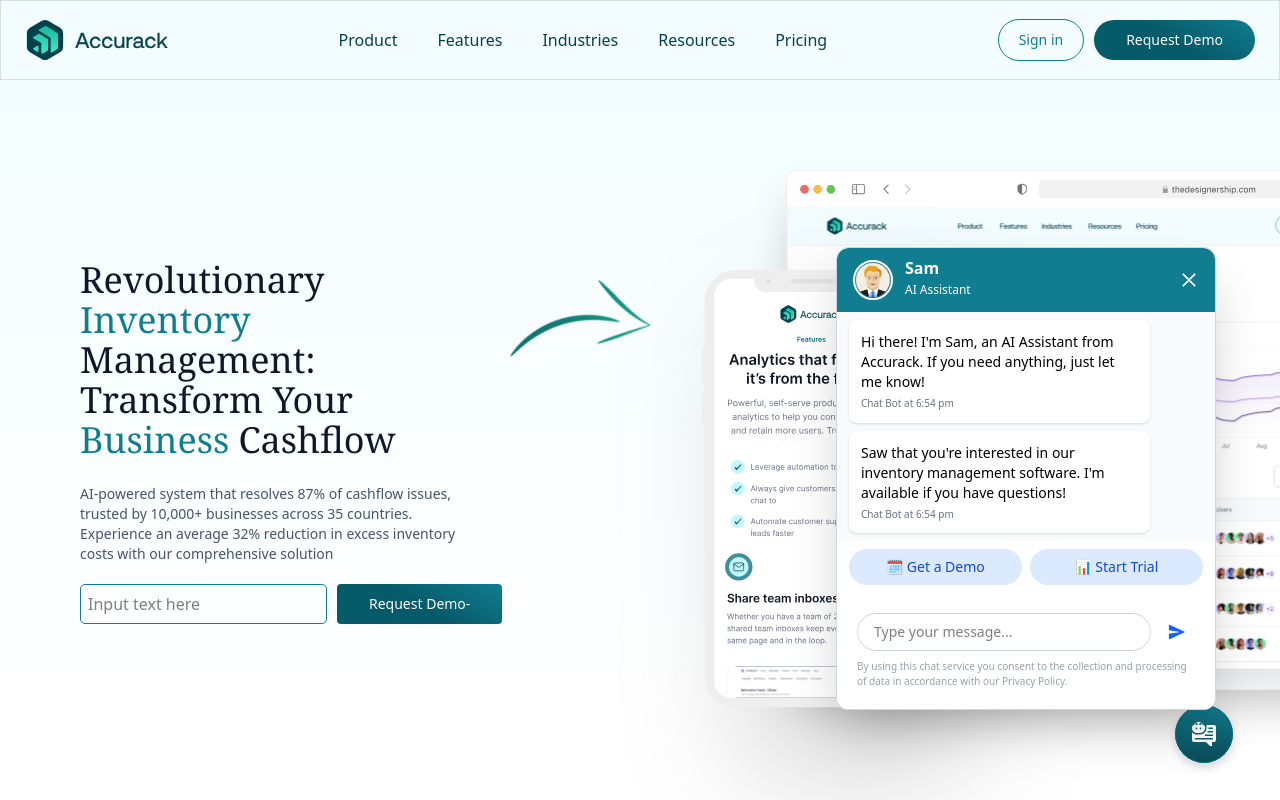
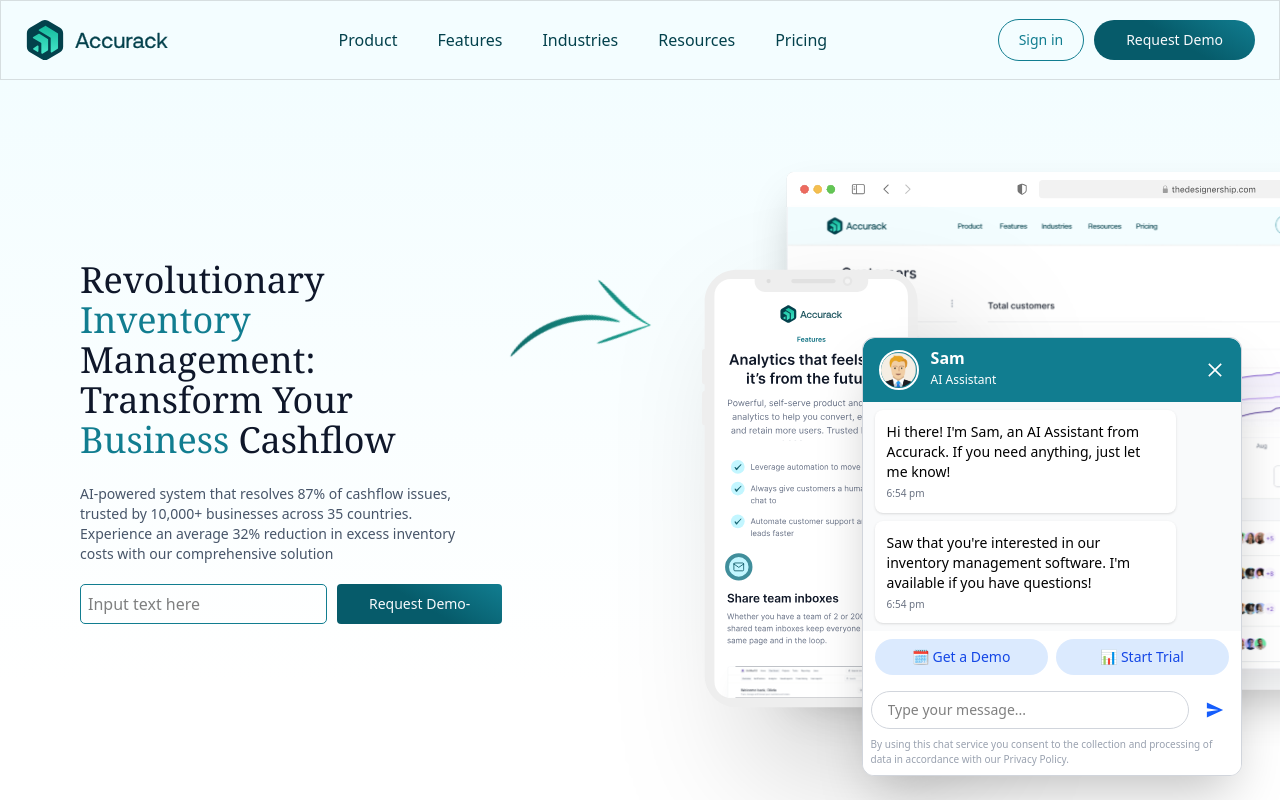
Before and after one commit to Syed-Abdul-Ahad-Innova360/Accurack, a React (Vite) app: page / in a window 1280 px wide. Both pictures are taken after a click on the picture 1203 px from the left and 738 px from the top of the page. Shown: the top 800 px of the page. Built offline with nearby package versions, Linux system fonts and the light colour scheme.

Commit message:
completed chatbot functionality

```diff
--- a/src/components/LandingPageComponents/ChatBot.tsx
+++ b/src/components/LandingPageComponents/ChatBot.tsx
@@ -1,104 +1,9 @@
 
-
-
-
-// import { useState } from 'react';
-// import avatar from '../../assets/avatar.png'; // make sure this exists or use any online avatar
-
-// function ChatBot() {
-//   const [messages, setMessages] = useState([
-//     {
-//       sender: 'Accurack',
-//       time: '6:54 pm',
-//       text: "Hi there! I'm Sam, an AI Assistant from Accurack. If you need anything, just let me know!",
-//     },
-//     {
-//       sender: 'Accurack',
-//       time: '6:54 pm',
-//       text: "Saw that you're interested in our inventory management software. I'm available if you have questions!",
-//     },
-//   ]);
-//   const [input, setInput] = useState('');
-
-//   const handleSend = () => {
-//     if (!input.trim()) return;
-//     const now = new Date().toLocaleTimeString([], { hour: '2-digit', minute: '2-digit' });
-//     setMessages([...messages, { sender: 'user', time: now, text: input }]);
-//     setInput('');
-//   };
-
-//   return (
-//     <div className="fixed bottom-[90px] right-[5%] w-[380px] bg-white border border-gray-300 rounded-xl shadow-2xl z-[999999] flex flex-col overflow-hidden">
-//       {/* Header */}
-//       <div className="bg-[var(--primary-color)] text-white p-2 relative rounded-t-xl">
-//         <div>
-//           <h2 className="font-semibold text-base">Sam</h2>
-//           <span className="text-xs font-light">AI Assistant</span>
-//         </div>
-//         <img
-//           src={avatar}
-//           alt="Sam"
-//           className="absolute top-2 right-3 w-10 h-10 rounded-full border-2 border-white object-cover"
-//         />
-//       </div>
-
-//       {/* Messages */}
-//       <div className="flex-1 overflow-y-auto max-h-[300px] px-3 py-2 space-y-2 text-sm bg-gray-50">
-//         {messages.map((msg, idx) => (
-//           <div key={idx} className={`flex flex-col ${msg.sender === 'user' ? 'items-end' : 'items-start'}`}>
-//             <div className={`p-3 rounded-lg max-w-[85%] ${msg.sender === 'user' ? 'bg-blue-100' : 'bg-white shadow'}`}>
-//               <p className="text-sm">{msg.text}</p>
-//               <span className="text-[10px] text-gray-500 block mt-1">
-//                 {msg.sender === 'user' ? `You at ${msg.time}` : `Chat Bot at ${msg.time}`}
-//               </span>
-//             </div>
-//           </div>
-//         ))}
-//       </div>
-
-//       {/* Quick Action Buttons */}
-//       <div className="flex justify-between px-3 py-2 gap-2 bg-white text-sm">
-//         <button
-//           onClick={() => setInput("I'd like to schedule a demo.")}
-//           className="flex-1 bg-blue-100 hover:bg-blue-200 text-blue-700 rounded-full py-2 px-2 transition-all"
-//         >
-//           🗓️ Get a Demo
-//         </button>
-//         <button
-//           onClick={() => setInput("I'd like to start a free trial.")}
-//           className="flex-1 bg-blue-100 hover:bg-blue-200 text-blue-700 rounded-full py-2 px-2 transition-all"
-//         >
-//           📊 Start Trial
-//         </button>
-//       </div>
-
-//       {/* Input */}
-//       <div className="p-3 bg-white flex flex-col gap-2">
-//         <input
-//           value={input}
-//           onChange={(e) => setInput(e.target.value)}
-//           onKeyDown={(e) => e.key === 'Enter' && handleSend()}
-//           placeholder="Type your message..."
-//           className="border border-gray-300 rounded-full px-4 py-2 text-sm focus:outline-none focus:ring-2 focus:ring-blue-400"
-//         />
-//         <p className="text-[10px] text-gray-400">
-//           By using this chat service you consent to the collection and processing of data in accordance with our Privacy Policy.
-//         </p>
-//       </div>
-//     </div>
-//   );
-// }
-
-// export default ChatBot;
-
-
-
-
-import { useState } from 'react';
+import React,{ useState } from 'react';
 import { AiOutlineClose } from 'react-icons/ai';
 import { IoMdSend } from 'react-icons/io';
 
-function ChatBot() {
+function ChatBot({ setIsChatOpen }: { setIsChatOpen: React.Dispatch<React.SetStateAction<boolean>> }) {
   const [messages, setMessages] = useState([
     {
       sender: 'Accurack',
@@ -124,7 +29,7 @@
   if (!visible) return null;
 
   return (
-    <div className="fixed bottom-[90px] right-[5%] w-[380px] bg-white border border-gray-300 rounded-xl shadow-2xl z-[999999] flex flex-col overflow-hidden">
+    <div className="fixed bottom-[3%] right-[3%] w-[380px] bg-white border border-gray-300 rounded-xl shadow-2xl z-[999999] flex flex-col overflow-hidden">
       {/* Header */}
       <div className="bg-[var(--primary-color)] text-white px-4 py-3 flex items-center justify-between rounded-t-xl">
         <div className="flex items-center gap-3">
@@ -138,7 +43,10 @@
             <span className="text-xs font-light">AI Assistant</span>
           </div>
         </div>
-        <button onClick={() => setVisible(false)} className="text-white hover:text-gray-200">
+        <button onClick={() => {
+            setVisible(false)
+            setIsChatOpen(false)
+            }} className="text-white hover:text-gray-200">
           <AiOutlineClose size={20} />
         </button>
       </div>
@@ -150,7 +58,7 @@
             <div className={`p-3 rounded-lg max-w-[85%] ${msg.sender === 'user' ? 'bg-blue-100' : 'bg-white shadow'}`}>
               <p className="text-sm">{msg.text}</p>
               <span className="text-[10px] text-gray-500 block mt-1">
-                {msg.sender === 'user' ? `You at ${msg.time}` : `Chat Bot at ${msg.time}`}
+                {msg.sender === 'user' ? `${msg.time}` : `${msg.time}`}
               </span>
             </div>
           </div>
@@ -174,7 +82,7 @@
       </div>
 
       {/* Input */}
-      <div className="p-5 bg-white flex flex-col gap-2">
+      <div className="p-2 bg-white flex flex-col gap-2">
         <div className="flex items-center gap-2">
           <input
             value={input}
--- a/src/pages/LandingPage.tsx
+++ b/src/pages/LandingPage.tsx
@@ -13,7 +13,6 @@
 import Enterprise from "../components/LandingPageComponents/Enterprise";
 import InventoryManagement from "../components/LandingPageComponents/InventoryManagement";
 import Footer from "../components/LandingPageComponents/Footer";
-// import ChatBot from "./../components/LandingPageComponents/ChatBot"
 import ChatBot from '../components/LandingPageComponents/Chatbot';
 
 function LandingPage() {
@@ -22,13 +21,16 @@
   return (
     <>
       <Header />
-      <img
+      {isChatOpen == false ? (<img
         src="chatIcon.svg"
         alt="chat"
         onClick={() => setIsChatOpen(!isChatOpen)}
         className="cursor-pointer bottom-[3%] fixed right-[3%] z-[999999]"
-      />
-      {isChatOpen && <ChatBot />}
+      />) :
+        <ChatBot setIsChatOpen={setIsChatOpen}/>
+      }
+
+
       <Hero />
       <Tagline />
       <Cashflow />
```
